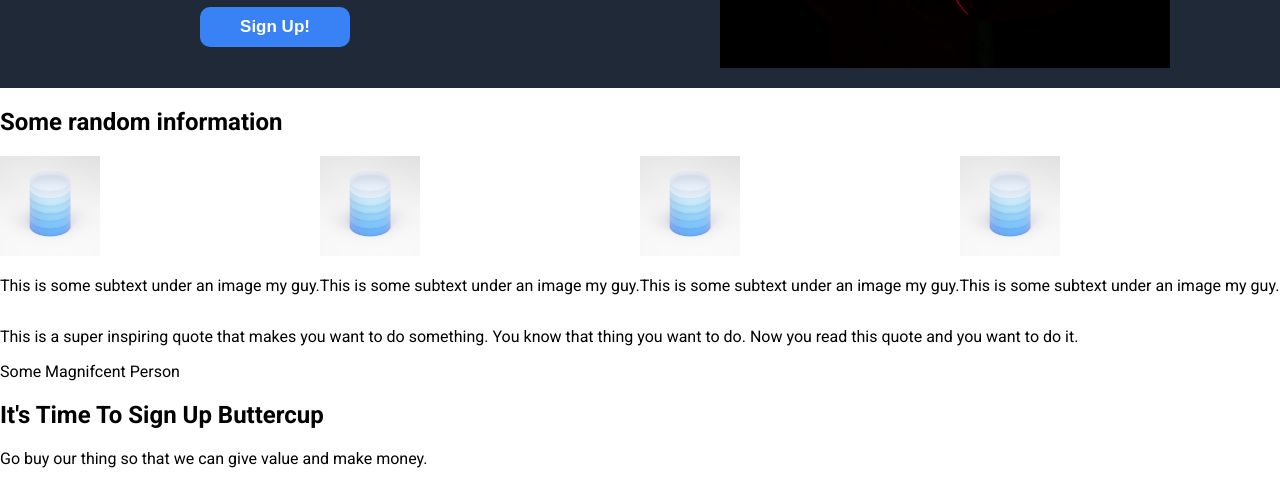
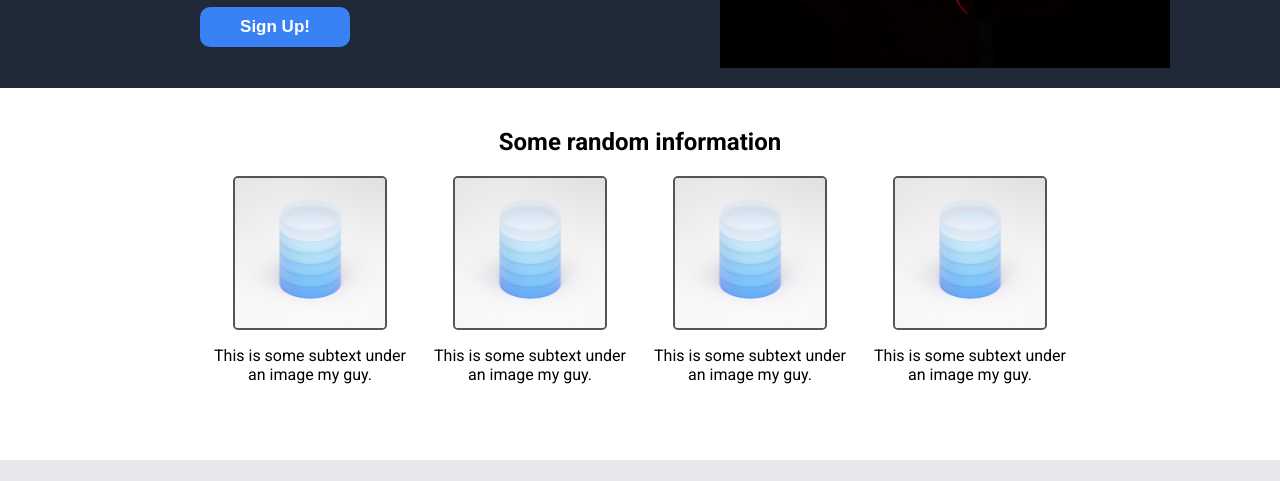
Before and after one commit to romangdev/odin-landing-page, a plain HTML site: page index.html in a window 1280 px wide. Shown: the part 315-796 px from the top of the page. Drawn offline with Linux system fonts and the light colour scheme.

Commit message:
Finish formatting random-info and quote CSS secs
Align content, change fonts, add style to images in both the random
info section and quote section of the landing page.

```diff
--- a/index.html
+++ b/index.html
@@ -53,8 +53,8 @@
     </div>
 
     <div class="quote">
-        <p class="quote-text">This is a super inspiring quote that makes you want to do something. You know that thing you want to do. Now you read this quote and you want to do it.</p>
-        <p class="quote-sayer">Some Magnifcent Person</p>
+        <p class="quote-text"><em>This is a super inspiring quote that makes you want to do something. You know that thing you want to do. Now you read this quote and you want to do it.</em></p>
+        <p class="quote-sayer"><strong>- Some Magnifcent Person</strong></p>
     </div>
 
     <div class="cta">
--- a/style.css
+++ b/style.css
@@ -21,9 +21,6 @@ body {
     min-width: 500px;
 }
 
-img {
-    width: 100px;
-}
 
 ul {
     list-style: none;
@@ -83,8 +80,53 @@ a {
 .random-info {
     display: flex;
     flex-direction: column;
+    padding: 20px 0px 60px 0px;
+}
+
+.random-info h2 {
+    text-align: center;
 }
 
 .icons {
     display: flex;
+    justify-content: center;
+    gap: 20px;
 }
+
+.icon-text {
+    display: flex;
+    flex-direction: column;
+    align-items: center;
+    width: 200px;
+}
+
+.icon-text p {
+    text-align: center;
+}
+
+.icon-text img {
+    width: 150px;
+    border: rgb(84, 84, 84) 2px solid;
+    border-radius: 5px;
+}
+
+.quote {
+    background-color: #E5E7EB;
+    display: flex;
+    flex-direction: column;
+    align-items: center;
+    padding: 50px 0px;
+}
+
+.quote p {
+    width: 550px;
+}
+
+.quote-text {
+    font-size: 23px;
+}
+
+.quote-sayer {
+    text-align: right;
+    margin-top: -10px;
+}
```
